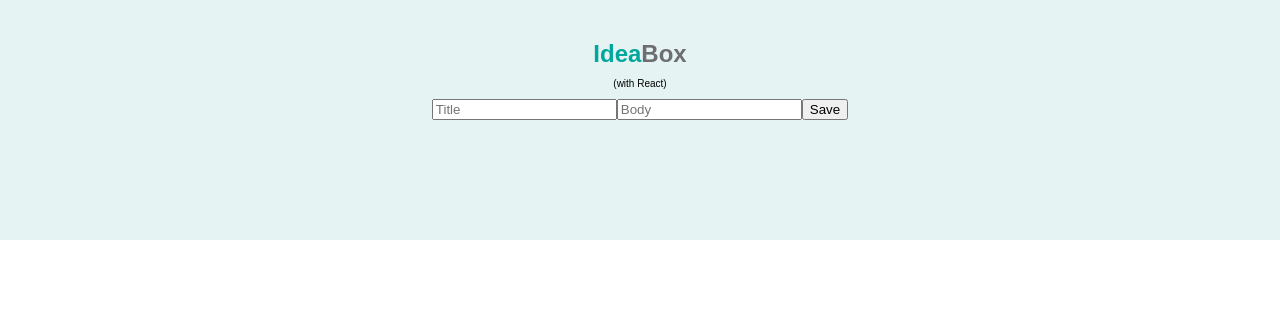
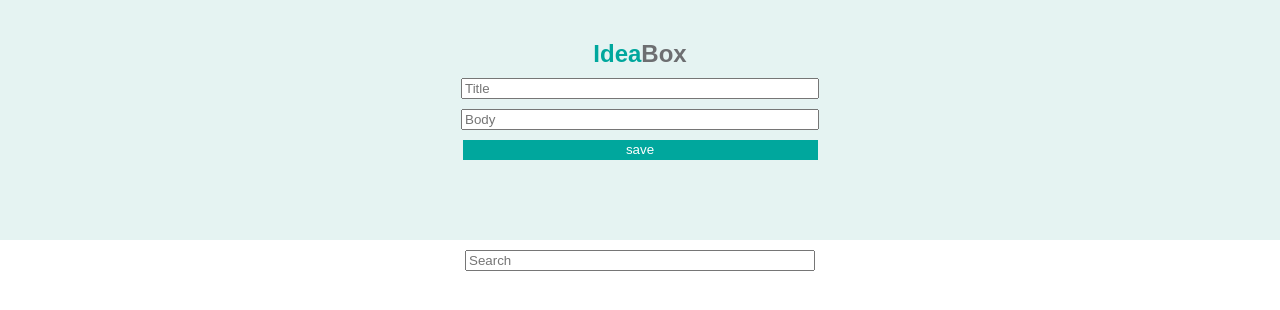
Before and after one commit to lcaroselli/IdeaBox-React, a React (Create React App) app: page / in a window 1280 px wide. Shown: the top 310 px of the page. Built offline with nearby package versions, Linux system fonts and the light colour scheme.

Commit message:
Add initial styles for inputs

```diff
--- a/src/App.js
+++ b/src/App.js
@@ -1,6 +1,9 @@
 import React from 'react';
-import styles from './styles/App.css';
-import Form from './components/Form.js'
+import stylesApp from './styles/App.css';
+import stylesForm from './styles/Form.css';
+import stylesIdeaCard from './styles/IdeaCard.css'; //may not need to import here?
+import Form from './components/Form.js';
+import Search from './components/Search.js';
 
 export default class App extends React.Component {
   render() {
@@ -8,10 +11,14 @@ export default class App extends React.Component {
       <div className="App">
         <div className="App-header">
           <h2 className="box-header"><span className="idea-header">Idea</span>Box</h2>
-          <p className="react-header">(with React)</p>
           {
             <Form />
           }
+        </div>
+        <div className="App-list">
+        {
+          <Search />
+        }
         </div>
       </div>
     );
--- a/src/components/Form.js
+++ b/src/components/Form.js
@@ -5,7 +5,7 @@ export default function Form(props) {
     <form>
       <input type="text" placeholder="Title"></input>
       <input type="textarea" placeholder="Body"></input>
-      <button>Save</button>
+      <button className="save-button">save</button>
     </form>
   )
 }
--- a/src/components/IdeaCard.js
+++ b/src/components/IdeaCard.js
@@ -2,6 +2,8 @@ import React from 'react';
 
 export default function IdeaCard (props) {
   return (
+    <div className="idea-card">
 
+    </div>
   )
 }
--- a/src/components/Search.js
+++ b/src/components/Search.js
@@ -2,6 +2,6 @@ import React from 'react';
 
 export default function Search (props) {
   return (
-
+    <input type="search" placeholder="Search"></input>
   )
 }
--- a/src/styles/App.css
+++ b/src/styles/App.css
@@ -16,7 +16,3 @@
 .idea-header {
   color: #00A79D;
 }
-
-.react-header {
-  font-size: 10px;
-}
--- /dev/null
+++ b/src/styles/Form.css
@@ -0,0 +1,18 @@
+input {
+  display: block;
+  margin: 10px auto;
+  width: 350px;
+}
+
+.save-button {
+  border: none;
+  background-color:#00A79D;
+  color: #FFFFFF;
+  height: 20px;
+  width: 355px;
+}
+
+.save-button:hover {
+  background-color: #045E55;
+  cursor: pointer;
+}
```
Also changed, not shown: src/styles/IdeaCard.css (added).
